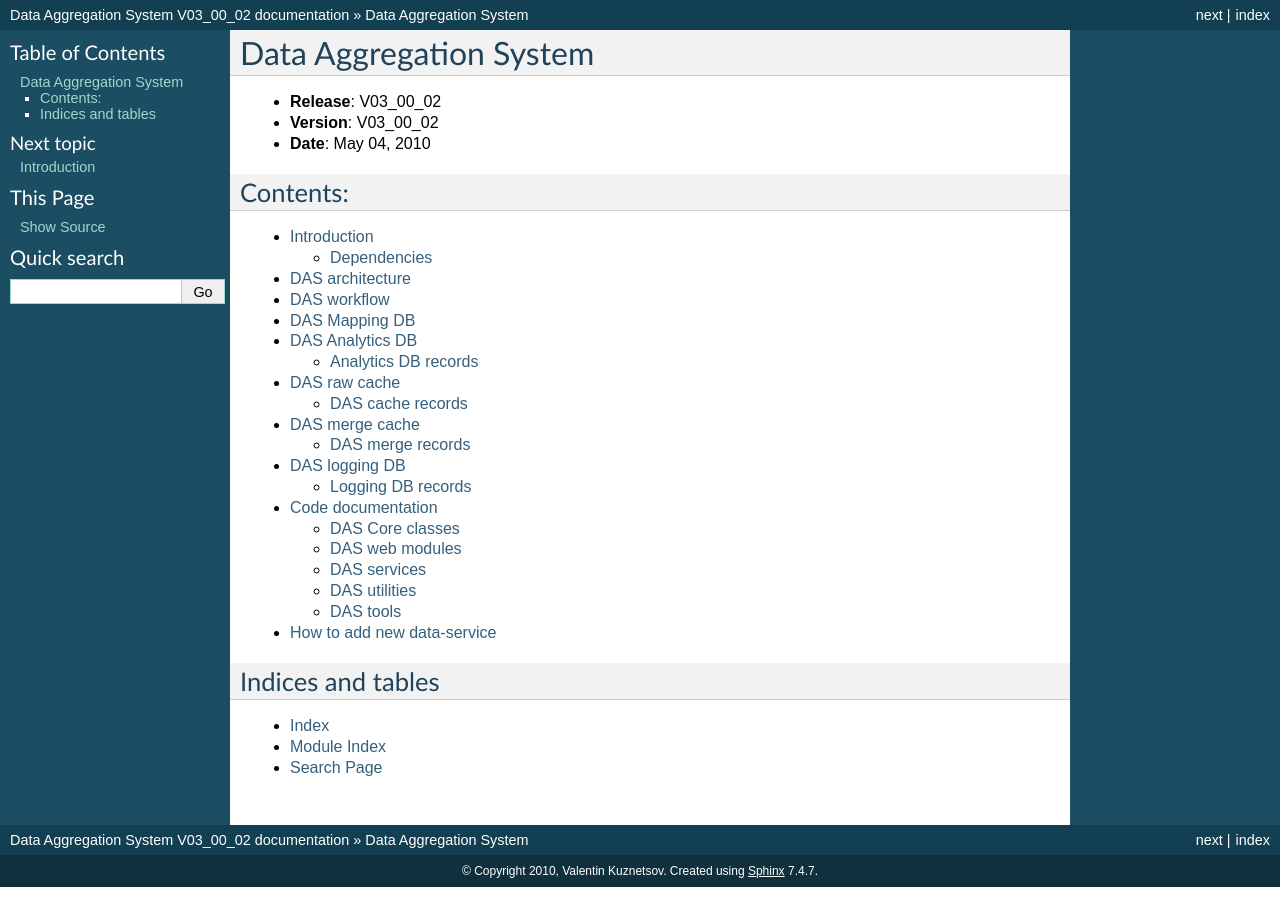
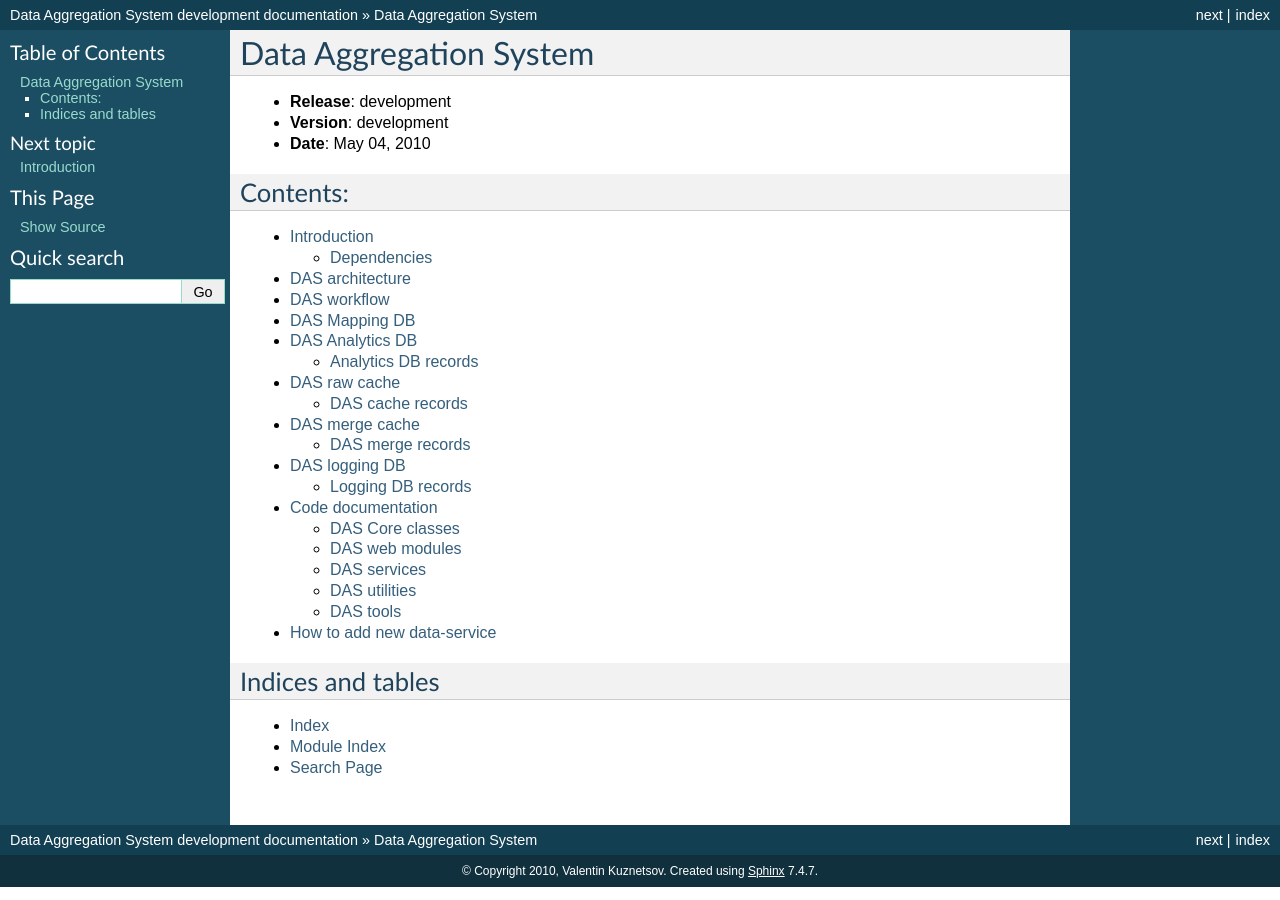
Before and after one commit to dmwm/DAS, a Sphinx documentation site: the page built from doc/sphinx/index.rst, in a window 1280 px wide. Built offline with Sphinx 7.4.7, drawn with Linux system fonts in a browser that asks for light colours.

Commit message:
Change concrete release name to development, will be parsed accordingly during RPM build
git-svn-id: svn+ssh://svn.cern.ch/reps/CMSDMWM/DAS/trunk@796 4525493e-7705-40b1-a816-d608a930855b

```diff
--- a/doc/sphinx/conf.py
+++ b/doc/sphinx/conf.py
@@ -45,9 +45,9 @@ copyright = u'2010, Valentin Kuznetsov'
 # built documents.
 #
 # The short X.Y version.
-version = 'V03_00_02'
+version = 'development'
 # The full version, including alpha/beta/rc tags.
-release = 'V03_00_02'
+release = 'development'
 
 # The language for content autogenerated by Sphinx. Refer to documentation
 # for a list of supported languages.
```
